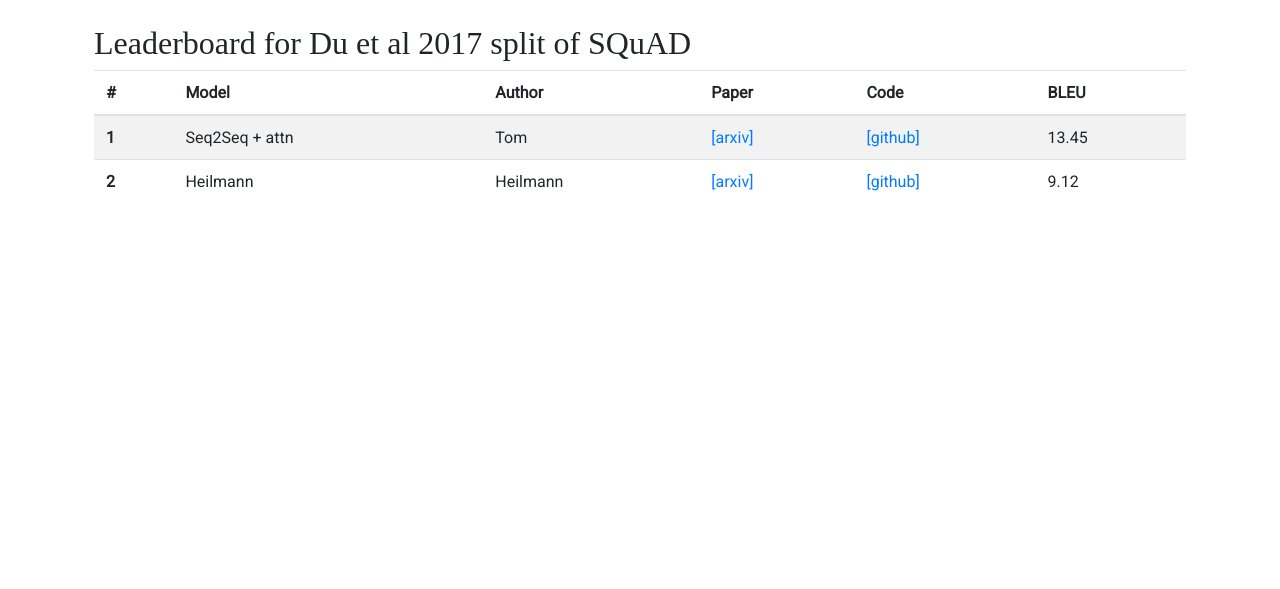
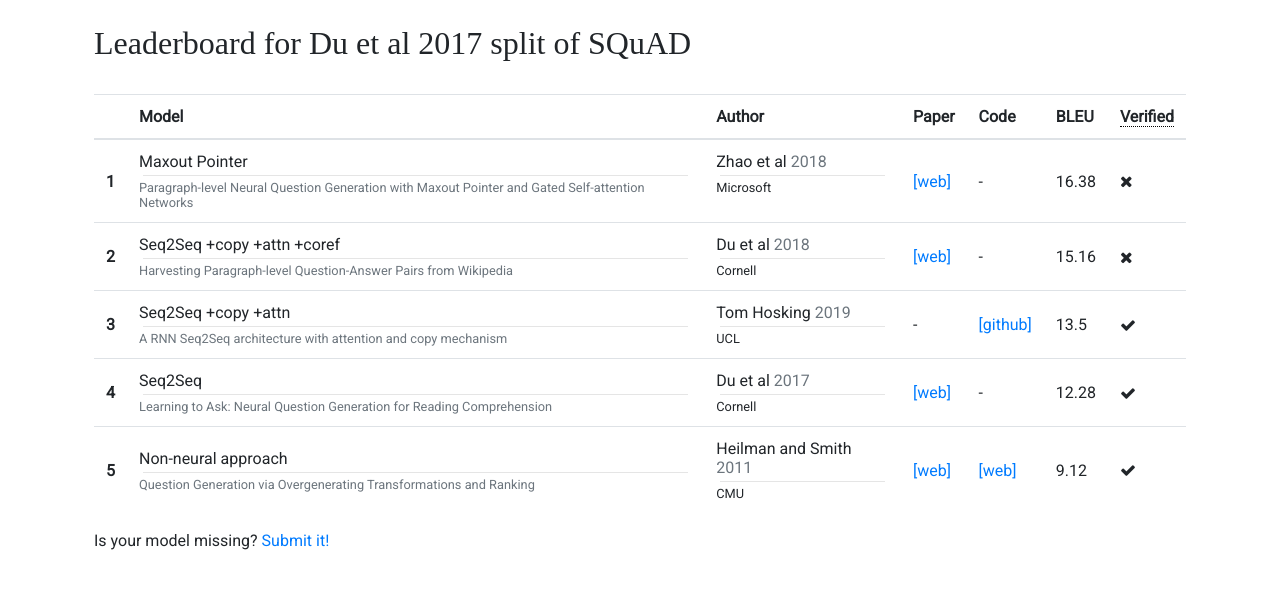
Before and after one commit to tomhosking/aqleaderboard, a Flask app: page /squad in a window 1280 px wide. Shown: the part 56-645 px from the top of the page. Run offline with Flask 2, Linux system fonts and the light colour scheme; some libraries are stand-ins or nearby versions; some web fonts are replaced.

Commit message:
Fill in details, add initial scores

```diff
--- a/data/scores.json
+++ b/data/scores.json
@@ -1,21 +1,66 @@
 [
     {
-        "desc": "Seq2Seq + attn",
-        "author": "Tom",
-        "paper_link": "#",
+        "name": "Seq2Seq +copy +attn",
+        "desc": "A RNN Seq2Seq architecture with attention and copy mechanism",
+        "author": "Tom Hosking",
+        "year": 2019,
+        "affiliation": "UCL",
+        "paper_url": "#",
         "paper_type": null,
-        "code_link": "#",
+        "code_url": "https://github.com/bloomsburyai/question-generation",
+        "code_type": "github",
+        "bleu_score": 13.50,
+        "verified": true
+    },
+    {
+        "name": "Maxout Pointer",
+        "desc": "Paragraph-level Neural Question Generation with Maxout Pointer and Gated Self-attention Networks",
+        "author": "Zhao et al",
+        "year": 2018,
+        "affiliation": "Microsoft",
+        "paper_url": "https://aclanthology.info/papers/D18-1424/d18-1424",
+        "paper_type": "web",
+        "code_url": null,
         "code_type": null,
-        "bleu_score": 13.45
+        "bleu_score": 16.38
+    },
+    {
+        "name": "Seq2Seq +copy +attn +coref",
+        "desc": "Harvesting Paragraph-level Question-Answer Pairs from Wikipedia",
+        "author": "Du et al",
+        "year": 2018,
+        "affiliation": "Cornell",
+        "paper_url": "https://aclanthology.info/papers/P18-1177/p18-1177",
+        "paper_type": "web",
+        "code_url": null,
+        "code_type": null,
+        "bleu_score": 15.16
+    },
+    {
+        "name": "Seq2Seq",
+        "desc": "Learning to Ask: Neural Question Generation for Reading Comprehension",
+        "author": "Du et al",
+        "year": 2017,
+        "affiliation": "Cornell",
+        "paper_url": "https://aclanthology.info/papers/D18-1424/d18-1424",
+        "paper_type": "web",
+        "code_url": null,
+        "code_type": null,
+        "bleu_score": 12.28,
+        "verified": true
     },
 
     {
-        "desc": "Heilmann",
-        "author": "Heilmann",
-        "paper_link": "#",
-        "paper_type": null,
-        "code_link": "#",
-        "code_type": null,
-        "bleu_score": 9.12
+        "name": "Non-neural approach",
+        "desc": "Question Generation via Overgenerating Transformations and Ranking",
+        "author": "Heilman and Smith",
+        "year": 2011,
+        "affiliation": "CMU",
+        "paper_url": "http://www.cs.cmu.edu/~ark/mheilman/questions/",
+        "paper_type": "web",
+        "code_url": "http://www.cs.cmu.edu/~ark/mheilman/questions/",
+        "code_type": "web",
+        "bleu_score": 9.12,
+        "verified": true
     }
 ]
--- a/src/templates/board.htm
+++ b/src/templates/board.htm
@@ -2,36 +2,57 @@
 
 {% include 'header.htm' %}
 
+{% block title %}Leaderboard for {{ title }}{% endblock %}
+
 {% block content %}
 <div class="container p-4">
 <h2>Leaderboard for {{ title }}</h2>
-
-<table class="table table-striped table-hover">
+<br/>
+<table class="table table-hover">
     <thead>
         <tr>
-        <th scope="col">#</th>
+        <th scope="col"></th>
         <th scope="col">Model</th>
         <th scope="col">Author</th>
         <th scope="col">Paper</th>
         <th scope="col">Code</th>
         <th scope="col">BLEU</th>
+        <th scope="col" data-toggle="tooltip" data-placement="bottom" title="Verified models have provided us generated questions, and we have confirmed the reported BLEU score ourselves." ><span style="border-bottom: 1px dotted #000;">Verified</span></th>
         </tr>
     </thead>
     <tbody>
         {% for model in scores %}
 
             <tr>
-            <th scope="row">{{ model.rank }}</th>
-            <td>{{ model.desc }}</td>
-            <td>{{ model.author }}</td>
-            <td><a href="#">[arxiv]</a></td>
-            <td><a href="#">[github]</a></td>
-            <td>{{ model.bleu_score}}</td>
+            <th class="align-middle" scope="row">{{ model.rank }}</th>
+            <td class="align-middle">{{ model.name }} <hr class="m-1" /><small class="text-muted">{{ model.desc }}</small></td>
+            <td>{{ model.author }} <span class="text-muted">{{ model.year }}</span> <hr class="m-1" /><small>{{ model.affiliation }}</td>
+            <td class="align-middle">
+                {% if model.paper_type == "arxiv" %}
+                    <a href="{{ model.paper_url }}">[arxiv]</a>
+                {% elif model.paper_type == "web" %}
+                    <a href="{{ model.paper_url }}">[web]</a>
+                {% else %}
+                    -
+                {% endif %}
+            </td>
+            <td class="align-middle">
+                {% if model.code_type == "github" %}
+                    <a href="{{ model.code_url }}">[github]</a>
+                {% elif model.code_type == "web" %}
+                    <a href="{{ model.code_url }}">[web]</a>
+                {% else %}
+                    -
+                {% endif %}
+            </td>
+            <td class="align-middle">{{ model.bleu_score}}</td>
+            <td class="align-middle">{% if model.verified %} <i class="fa fa-check" aria-hidden="true"></i> {% else %} <i class="fa fa-close" aria-hidden="true"></i> {% endif %}</td>
             </tr>
 
         {% endfor %}
 
     </tbody>
     </table>
+    <p>Is your model missing? <a href="/submit/">Submit it!</a></p>
 </div>
 {% endblock %}
--- a/src/templates/index.htm
+++ b/src/templates/index.htm
@@ -5,10 +5,10 @@
 
 {% block content %}
 <div class="jumbotron">
-    <h1 class="display-4">AQ Leaderboard</h1>
+    <h2 class="display-4">Answer Questioning Leaderboard</h2>
     <p class="lead">Tracking progress on the question generation task</p>
     <hr class="my-4">
-    <p><strong>Coming soon!</strong></p>
+    <p><strong>Current tracked AQ datasets:</strong> <a href="/squad"><button class="btn btn-primary">SQuAD</button></a></p>
     <p>Interested in this project? Contact <a href="mailto:qgen@tomho.sk">qgen@tomho.sk</a>.</p>
 
 </div>
--- a/src/templates/root.htm
+++ b/src/templates/root.htm
@@ -10,8 +10,10 @@
     <link href="https://fonts.googleapis.com/css?family=Roboto|Volkhov" rel="stylesheet">
 
     <link rel="stylesheet" href="/static/aq.css" />
+    <link rel="stylesheet" href="https://cdnjs.cloudflare.com/ajax/libs/font-awesome/4.7.0/css/font-awesome.min.css" />
 
-    <title>Hello, world!</title>
+
+    <title>{% block title %}AQ Leaderboard{% endblock %}</title>
   </head>
   <body>
 
@@ -25,5 +27,11 @@
     <script src="https://code.jquery.com/jquery-3.3.1.slim.min.js" integrity="sha384-q8i/X+965DzO0rT7abK41JStQIAqVgRVzpbzo5smXKp4YfRvH+8abtTE1Pi6jizo" crossorigin="anonymous"></script>
     <script src="https://cdnjs.cloudflare.com/ajax/libs/popper.js/1.14.6/umd/popper.min.js" integrity="sha384-wHAiFfRlMFy6i5SRaxvfOCifBUQy1xHdJ/yoi7FRNXMRBu5WHdZYu1hA6ZOblgut" crossorigin="anonymous"></script>
     <script src="https://stackpath.bootstrapcdn.com/bootstrap/4.2.1/js/bootstrap.min.js" integrity="sha384-B0UglyR+jN6CkvvICOB2joaf5I4l3gm9GU6Hc1og6Ls7i6U/mkkaduKaBhlAXv9k" crossorigin="anonymous"></script>
+
+<script>
+    $(document).ready(function(){
+        $('[data-toggle="tooltip"]').tooltip();
+    });
+    </script>
   </body>
 </html>
--- a/src/templates/submit_form.htm
+++ b/src/templates/submit_form.htm
@@ -2,9 +2,12 @@
 
 {% include 'header.htm' %}
 
+{% block title %}Submit a model{% endblock %}
+
 {% block content %}
 <div class="container p-4">
     <h2>Submit a model</h2>
-    <p>Coming soon.</p>
+    <br/>
+    <p>Automatic submission coming soon. In the meantime please <a href="mailto:qgen@tomho.sk">email me</a>.</p>
 </div>
 {% endblock %}
--- a/src/views.py
+++ b/src/views.py
@@ -7,7 +7,7 @@ def squad_board():
     with open('./data/scores.json') as fp:
         scores = json.load(fp)
 
-    ranked = [{'rank': ix+1, **x} for ix, x in enumerate(sorted(scores, key=lambda x: x['bleu_score'], reverse=True))]
+    ranked = [{ **x, 'rank': ix+1} for ix, x in enumerate(sorted(scores, key=lambda x: x['bleu_score'], reverse=True))]
 
     return render_template('board.htm', scores=ranked, title="Du et al 2017 split of SQuAD")
 
```
Also changed, not shown: src/templates/about.htm (+8 -0 lines), README.md.
